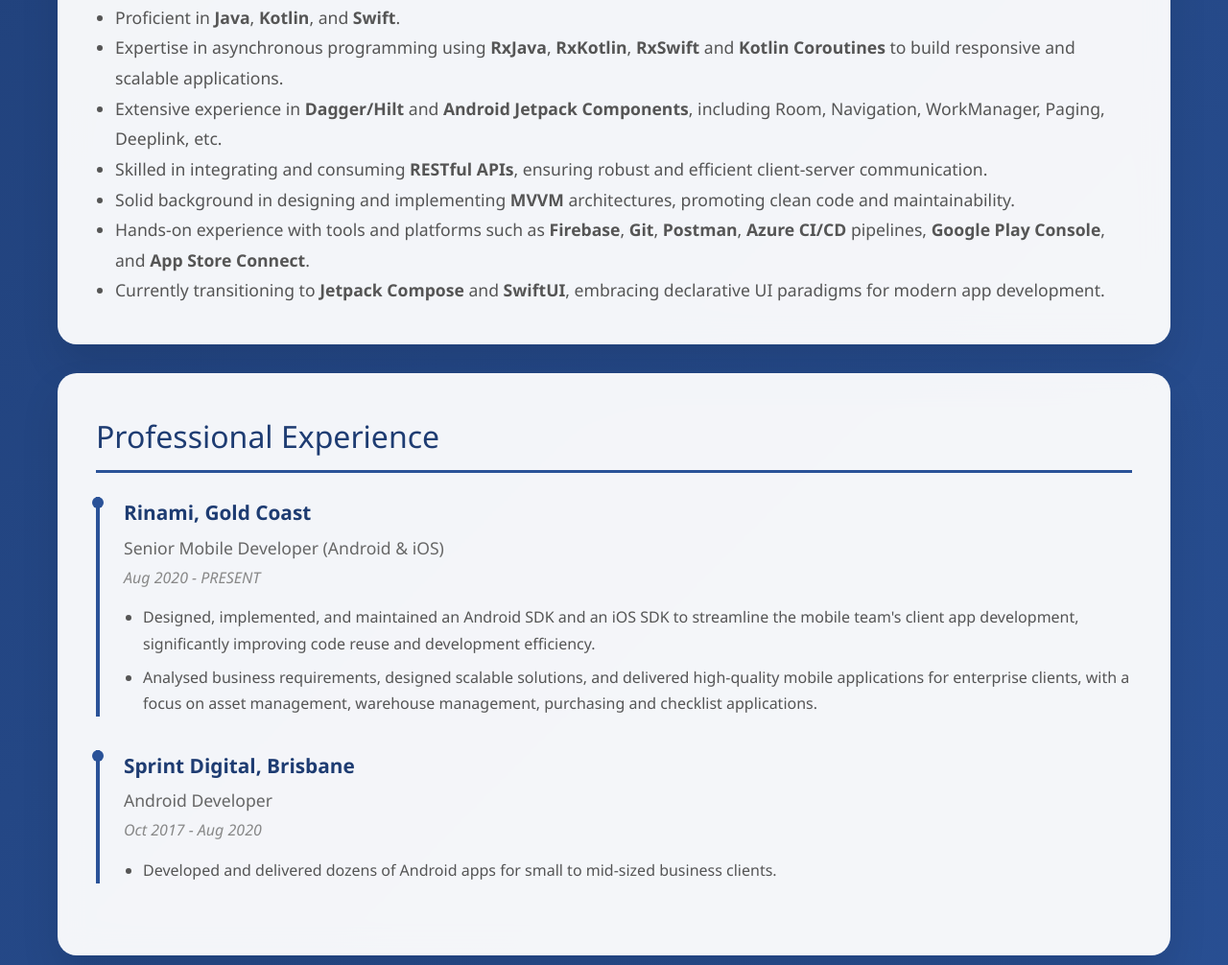
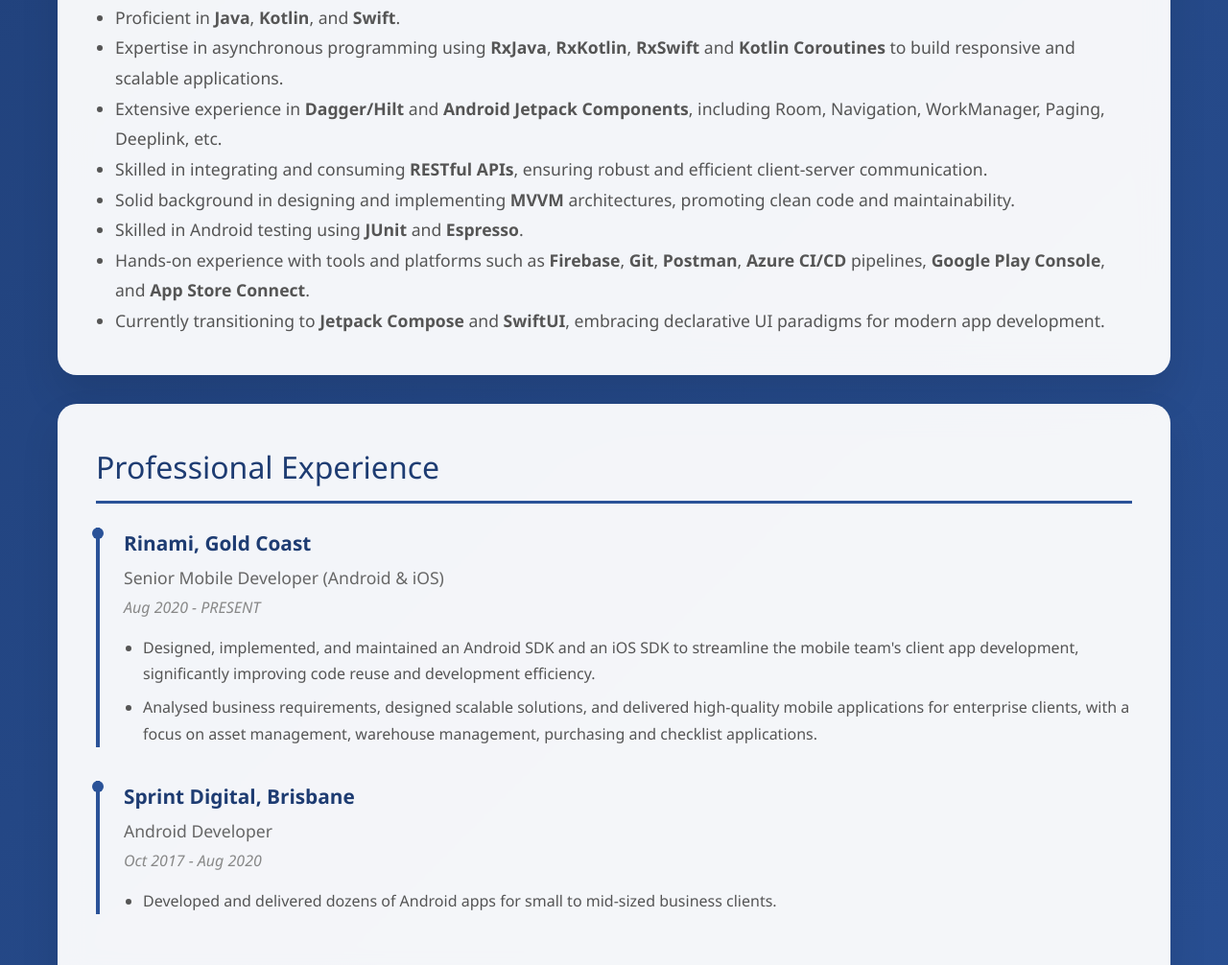
Before and after one commit to freddie1129/freddie1129.github.io, a plain HTML site: page index.html in a window 1280 px wide. Shown: the part 1293-2299 px from the top of the page at 96% size. Drawn offline with Linux system fonts and the light colour scheme.

Commit message:
Update portfolio

```diff
--- a/index.html
+++ b/index.html
@@ -381,6 +381,7 @@
                 <li>Extensive experience in <strong>Dagger/Hilt</strong> and <strong>Android Jetpack Components</strong>, including Room, Navigation, WorkManager, Paging, Deeplink, etc.</li>
                 <li>Skilled in integrating and consuming <strong>RESTful APIs</strong>, ensuring robust and efficient client-server communication.</li>
                 <li>Solid background in designing and implementing <strong>MVVM</strong> architectures, promoting clean code and maintainability.</li>
+                <li>Skilled in Android testing using <strong>JUnit</strong> and <strong>Espresso</strong>.</li>
                 <li>Hands-on experience with tools and platforms such as <strong>Firebase</strong>, <strong>Git</strong>, <strong>Postman</strong>, <strong>Azure CI/CD</strong> pipelines, <strong>Google Play Console</strong>, and <strong>App Store Connect</strong>.</li>
                 <li>Currently transitioning to <strong>Jetpack Compose</strong> and <strong>SwiftUI</strong>, embracing declarative UI paradigms for modern app development.</li>
             </ul>
```
